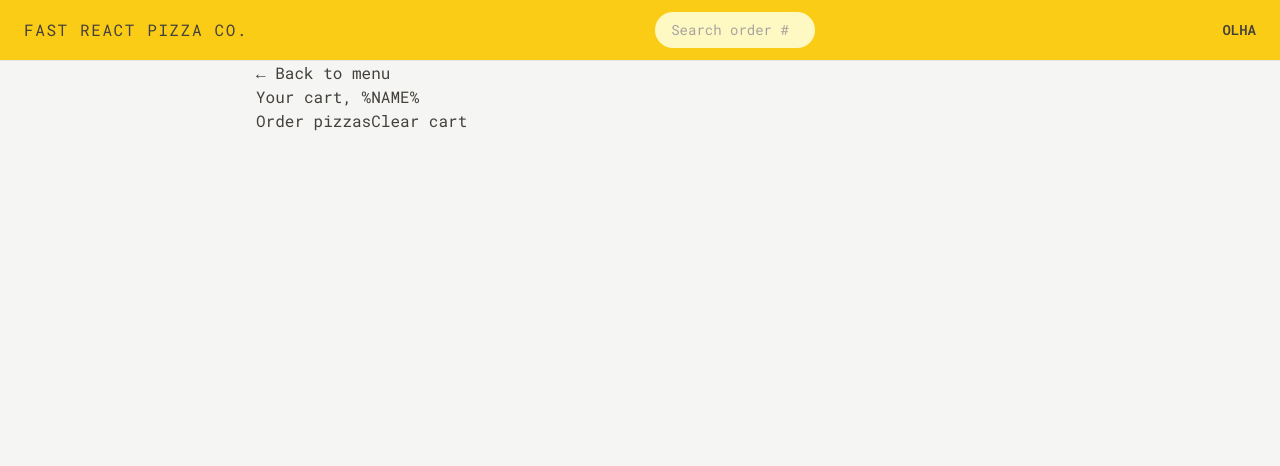
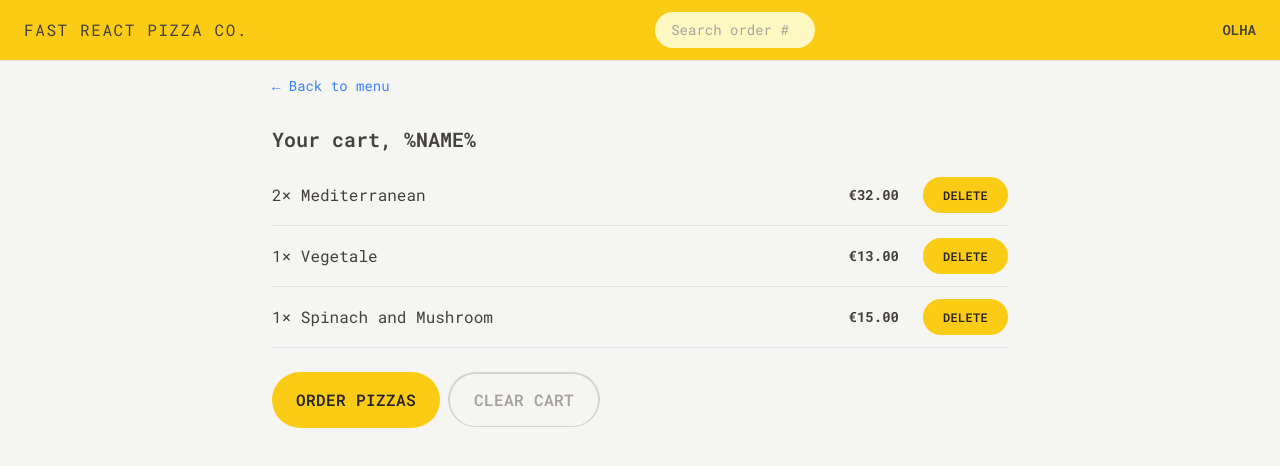
Before and after one commit to OlgaPrikhodko/Fast-React-Pizza, a React (Vite) app: page /cart in a window 1280 px wide. Shown: the top 466 px of the page. Built offline with nearby package versions, Linux system fonts and the light colour scheme.

Commit message:
💄styles: Cart styling

```diff
--- a/src/features/cart/Cart.tsx
+++ b/src/features/cart/Cart.tsx
@@ -1,4 +1,6 @@
-import { Link } from "react-router-dom";
+import { Button } from "@/ui/Button";
+import { LinkButton } from "@/ui/LinkButton";
+import CartItem from "./CartItem";
 
 const fakeCart = [
   {
@@ -28,14 +30,23 @@
   const cart = fakeCart;
 
   return (
-    <div>
-      <Link to="/menu">&larr; Back to menu</Link>
+    <div className="px-4 py-3">
+      <LinkButton to="/menu">&larr; Back to menu</LinkButton>
 
-      <h2>Your cart, %NAME%</h2>
+      <h2 className="mt-7 text-xl font-semibold">Your cart, %NAME%</h2>
 
-      <div>
-        <Link to="/order/new">Order pizzas</Link>
-        <button>Clear cart</button>
+      <ul className="mt-3 divide-y divide-stone-200 border-b">
+        {cart.map((item) => (
+          <CartItem item={item} key={item.name} />
+        ))}
+      </ul>
+
+      <div className="mt-6 space-x-2">
+        <Button type="primary" to="/order/new">
+          Order pizzas
+        </Button>
+
+        <Button type="secondary">Clear cart</Button>
       </div>
     </div>
   );
--- /dev/null
+++ b/src/features/cart/CartItem.tsx
@@ -0,0 +1,26 @@
+import { Cart } from "@/types/orderTypes";
+import { Button } from "@/ui/Button";
+import { formatCurrency } from "@/utils/helpers";
+
+interface CartItemProps {
+  item: Cart;
+}
+
+export const CartItem: React.FC<CartItemProps> = ({ item }) => {
+  const { pizzaId, name, quantity, totalPrice } = item;
+
+  return (
+    <li className="py-3 sm:flex sm:items-center sm:justify-between">
+      <p className="mb-1 sm:mb-0">
+        {quantity}&times; {name}
+      </p>
+      <div className="flex items-center justify-between gap-6">
+        <p className="text-sm font-bold">{formatCurrency(totalPrice)}</p>
+
+        <Button type="small">Delete</Button>
+      </div>
+    </li>
+  );
+};
+
+export default CartItem;
--- a/src/ui/Button.tsx
+++ b/src/ui/Button.tsx
@@ -3,7 +3,7 @@
 interface ButtonProps {
   to?: string;
   disabled?: boolean;
-  type: "small" | "primary";
+  type: "small" | "primary" | "secondary";
   children: string;
 }
 
@@ -14,11 +14,13 @@
   disabled = false,
 }) => {
   const base =
-    "inline-block rounded-full bg-yellow-400 font-semibold uppercase tracking-wide text-stone-800 transition-colors duration-300 hover:bg-yellow-300 focus:bg-yellow-300 focus:outline-none focus:ring focus:ring-yellow-300 focus:ring-offset-2 disabled:cursor-not-allowed ";
+    "inline-block rounded-full bg-yellow-400 font-semibold uppercase tracking-wide text-stone-800 transition-colors duration-300 hover:bg-yellow-300 focus:bg-yellow-300 focus:outline-none focus:ring focus:ring-yellow-300 focus:ring-offset-2 disabled:cursor-not-allowed";
 
   const styles = {
-    primary: base + "px-4 py-3 md:px-6 md:py-4",
+    primary: base + " px-4 py-3 md:px-6 md:py-4",
     small: base + " px-4 py-3 md:px-5 md:py-2.5 text-xs",
+    secondary:
+      "inline-block rounded-full border-2 border-b border-stone-300 font-semibold uppercase tracking-wide text-stone-400 transition-colors duration-300 hover:bg-stone-300 hover:text-stone-800 focus:bg-stone-300 focus:text-stone-800 focus:outline-none focus:ring focus:ring-stone-200 focus:ring-offset-2 disabled:cursor-not-allowed px-4 py-2.5 md:px-6 md:py-3.5",
   };
 
   if (to)
```
